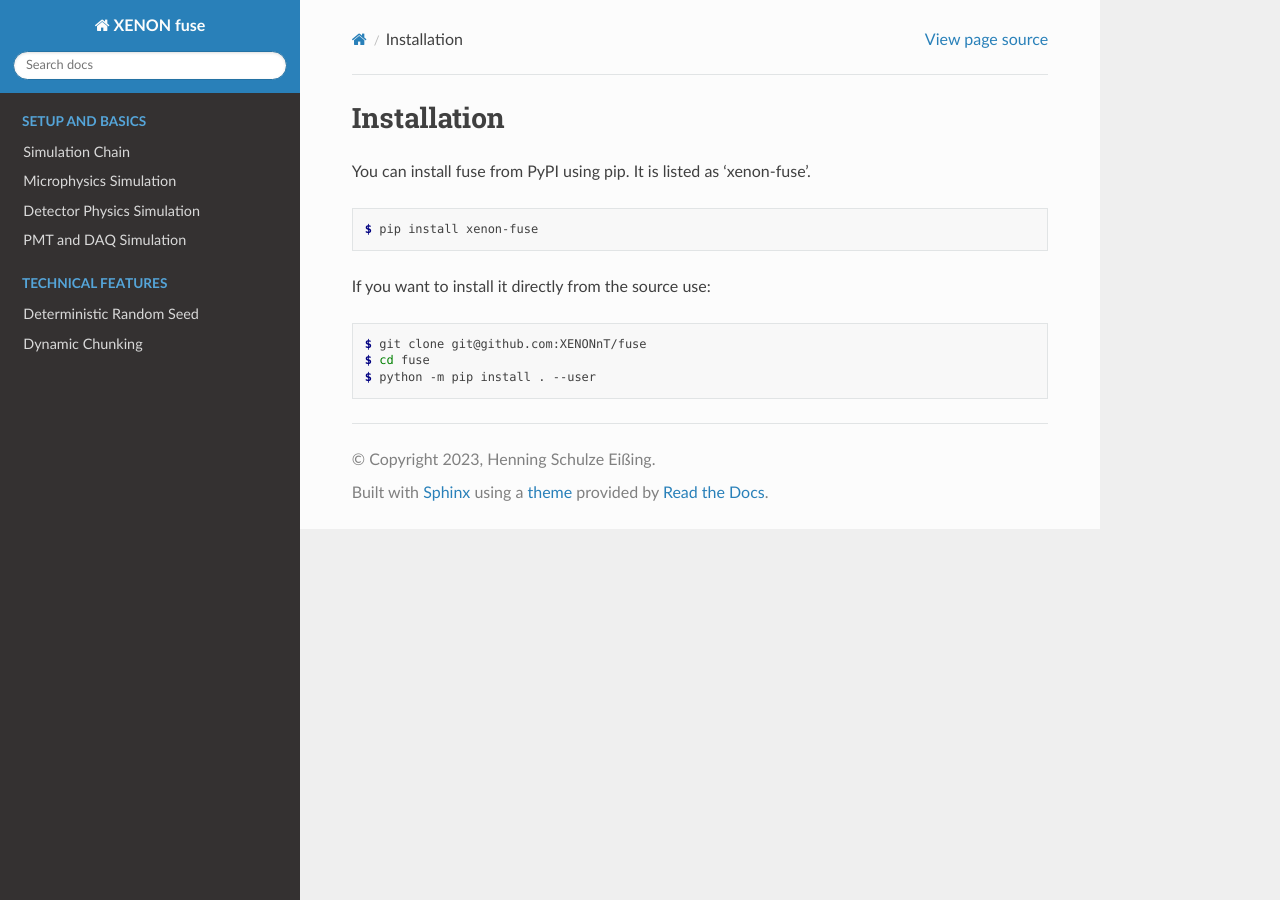
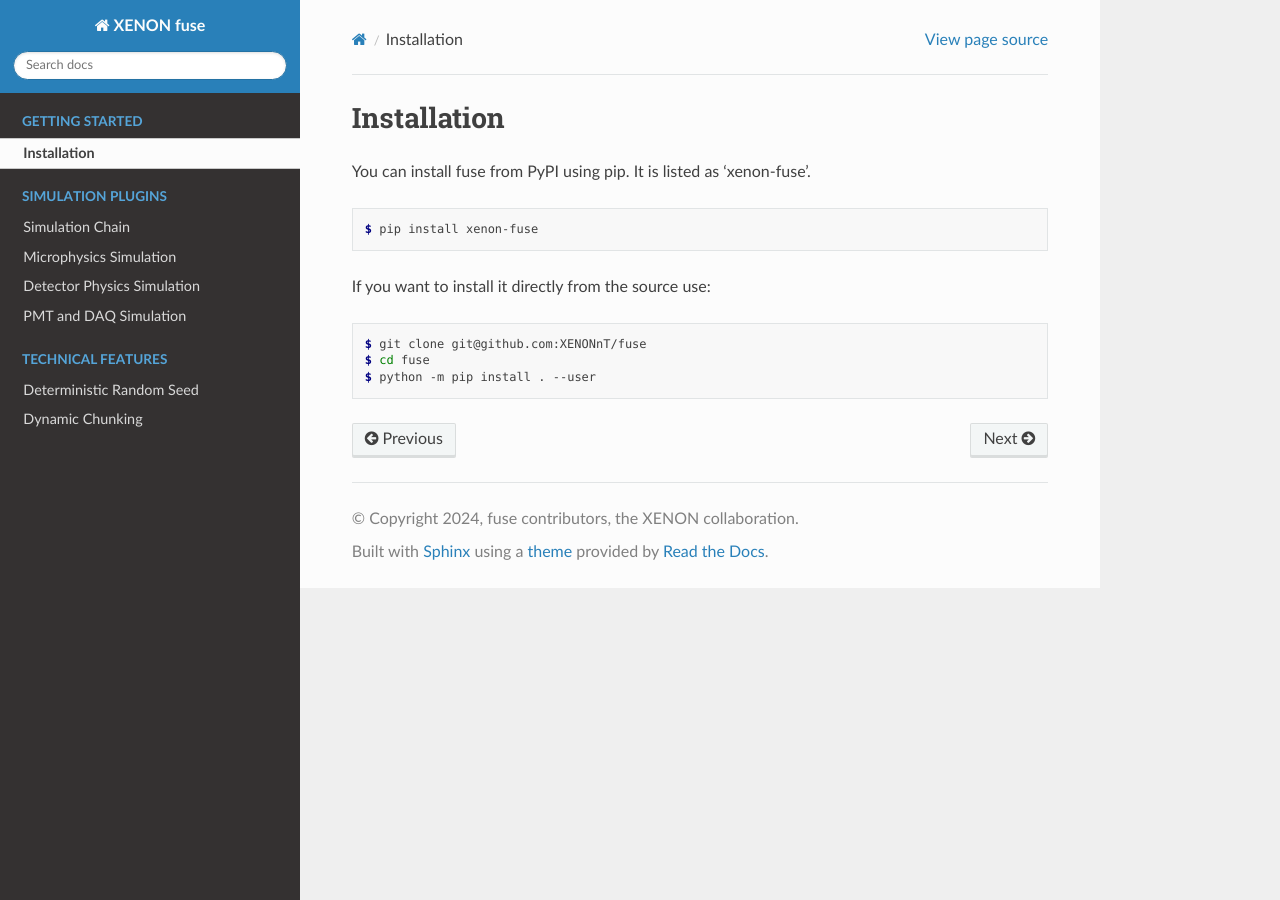
Before and after one commit to XENONnT/fuse, a Sphinx documentation site: the page built from docs/source/installation.rst, in a window 1280 px wide. Built offline with Sphinx 7.4.7 and the Read the Docs theme 2.0.0, drawn with Linux system fonts in a browser that asks for light colours; pages that are not in the unit, such as notebooks, are missing from menus.

Commit message:
Reorder index and update copyright

```diff
--- a/docs/source/conf.py
+++ b/docs/source/conf.py
@@ -7,8 +7,7 @@
 # https://www.sphinx-doc.org/en/master/usage/configuration.html#project-information
 
 project = 'XENON fuse'
-copyright = '2023, Henning Schulze Eißing'
-author = 'Henning Schulze Eißing'
+copyright = '2024, fuse contributors, the XENON collaboration'
 release = '0.0.0'
 
 # -- General configuration ---------------------------------------------------
--- a/docs/source/microphysics_simulation.rst
+++ b/docs/source/microphysics_simulation.rst
@@ -1,6 +1,5 @@
 Microphysics Simulation
 =======================
-
 
 .. image:: figures/MicrophysicsSimulationStructure.pdf
     :width: 400
```
Also changed, not shown: docs/source/index.rst (+17 -22 lines).
